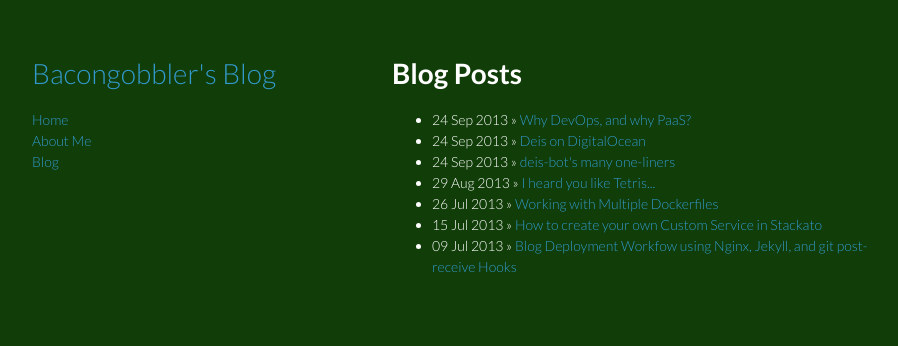
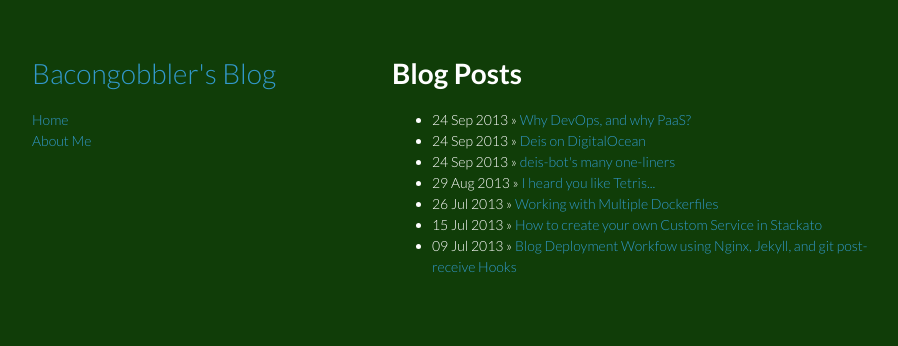
Before and after one commit to bacongobbler/bacongobbler.github.io, a Jekyll site: the page built from index.html, in a window 1280 px wide. Shown: the top 346 px of the page, without its empty margins (178-1076 px from the left). Built offline with Jekyll 4.4.1, drawn with Linux system fonts in a browser that asks for light colours.

Commit message:
remove /archive

```diff
--- a/_layouts/default.html
+++ b/_layouts/default.html
@@ -19,7 +19,6 @@
       <h1 class="title"><a href="/">{{ site.title }}</a></h1>
       <a class="extra" href="/">Home</a><br />
       <a class="extra" href="/about.html">About Me</a><br />
-      <a class="extra" href="/archive.html">Blog</a><br />
     </header>
     <section>
       {{ content }}
```
